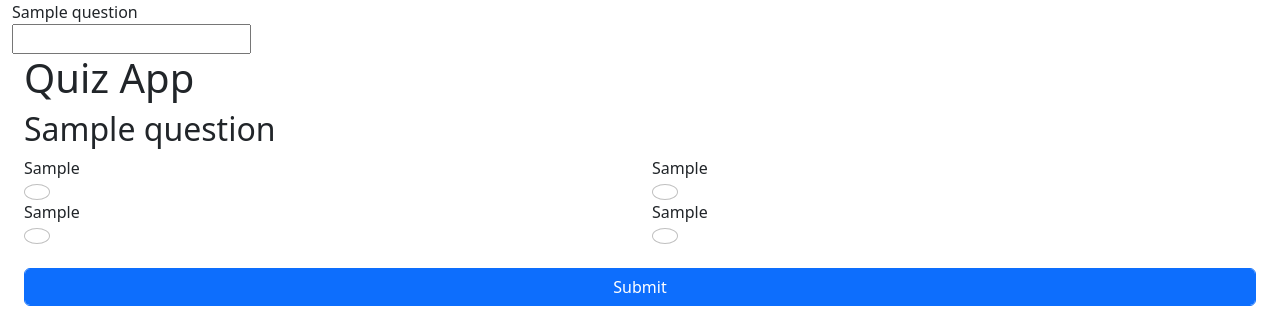
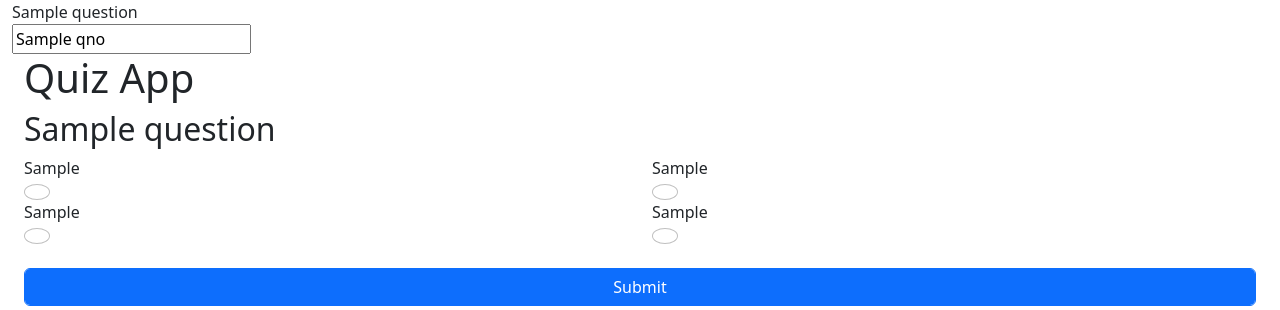
Before and after one commit to avseksingh/varanasisoftwarejunction, a Django app: template hello/templates/quiz.html in a window 1280 px wide. Shown: the part 128-438 px from the top of the page. Run offline with Django 3.2, Linux system fonts and the light colour scheme; the template is opened without the code that fills it: most values are stand-ins (such as "Sample title", 1, 10 or a date in 2020).

Commit message:
Added question Change

```diff
--- a/hello/templates/quiz.html
+++ b/hello/templates/quiz.html
@@ -9,7 +9,7 @@ Quiz App
 {% block content %}
 {{question}}
 <form method="post"  class=" ">
-    <input type="text" name="qno">
+    <input type="text" name="qno" value="{{qno}}">
     {% csrf_token %}
 <div class="container-fluid">
     <div class="row">
--- a/hello/views.py
+++ b/hello/views.py
@@ -15,7 +15,7 @@ def quiz(request):
     questions=[q1,q2,q3,q4]
     questionno = 0
     if request.POST:
-        questionno=request.POST["qno"]
+        questionno=int(request.POST["qno"])
         questionno+=1
     #return httpResponse('python quiz!')
     return render(request, "quiz.html",{"question":questions[questionno],"qno":questionno})
```
